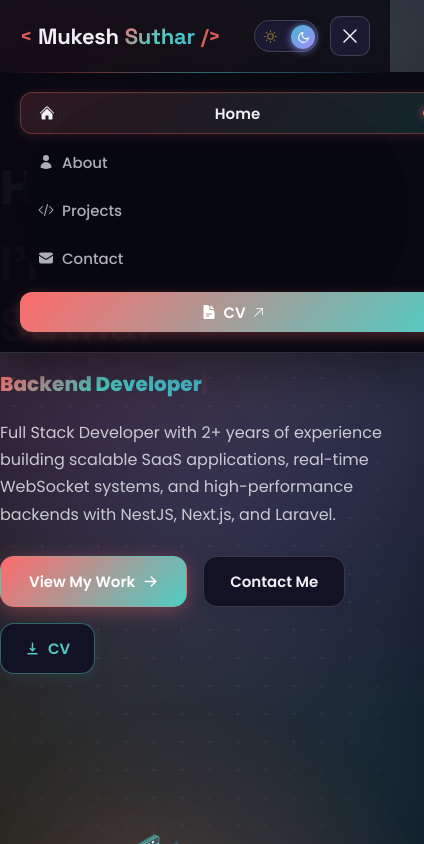
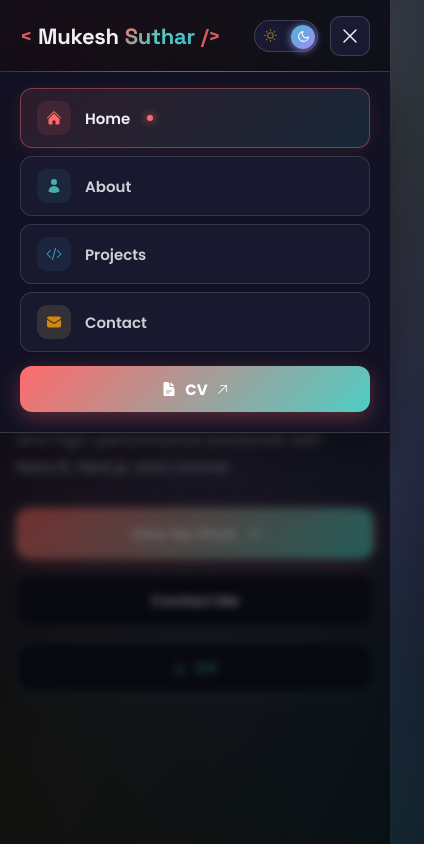
Before and after one commit to MukeshSuthar14/portfolio, a Next.js app: page / in a window 390 px wide. Both pictures are taken after a click on the button 350 px from the left and 36 px from the top of the page. Shown: the top 844 px of the page, 424 px wide, since content can reach past the window. Built offline with nearby package versions, Linux system fonts and the light colour scheme; no server answers.

Commit message:
Refactor styles for improved layout and responsiveness across sections, including About, Contact, Projects, and Not Found pages

```diff
--- a/app/about/page.tsx
+++ b/app/about/page.tsx
@@ -19,7 +19,7 @@ export default async function AboutPage() {
         { name: "Node.js", icon: <RiNodejsFill style={{ color: "#339933" }} /> },
         { name: "Laravel", icon: <FaLaravel style={{ color: "#FF2D20" }} /> },
         { name: "PHP", icon: <SiPhp style={{ color: "#777BB4" }} /> },
-        { name: "Socket.io", icon: <SiSocketdotio style={{ color: "#010101" }} /> },
+        { name: "Socket.io", icon: <SiSocketdotio style={{ color: "var(--background-invert-theme-color)" }} /> },
         { name: "WebSockets", icon: <FaServer style={{ color: "#4ECDC4" }} /> },
         { name: "REST APIs", icon: <FaCogs style={{ color: "#FFE66D" }} /> },
       ]
@@ -29,7 +29,7 @@ export default async function AboutPage() {
       icon: <FaLaptopCode style={{ color: "#4ECDC4" }} />,
       skills: [
         { name: "React.js", icon: <RiReactjsFill style={{ color: "#61DAFB" }} /> },
-        { name: "Next.js", icon: <RiNextjsFill style={{ color: "#ffffff" }} /> },
+        { name: "Next.js", icon: <RiNextjsFill style={{ color: "var(--background-invert-theme-color)" }} /> },
         { name: "TypeScript", icon: <BiLogoTypescript style={{ color: "#3178C6" }} /> },
         { name: "JavaScript", icon: <FaJs style={{ color: "#F7DF1E" }} /> },
       ]
@@ -52,7 +52,7 @@ export default async function AboutPage() {
         { name: "Docker", icon: <SiDocker style={{ color: "#2496ED" }} /> },
         { name: "Postman", icon: <SiPostman style={{ color: "#FF6C37" }} /> },
         { name: "VS Code", icon: <BiLogoVisualStudio style={{ color: "#007ACC" }} /> },
-        { name: "Vercel", icon: <IoLogoVercel style={{ color: "#ffffff" }} /> },
+        { name: "Vercel", icon: <IoLogoVercel style={{ color: "var(--background-invert-theme-color)" }} /> },
       ]
     }
   ];
--- a/app/client-layout.tsx
+++ b/app/client-layout.tsx
@@ -164,6 +164,13 @@ export default function ClientLayout({
                     </div>
                 </div>
             </header>
+            {isMobileMenuOpen && (
+                <div
+                    className="mobile-nav-backdrop"
+                    onClick={() => setIsMobileMenuOpen(false)}
+                    aria-hidden="true"
+                />
+            )}
             {children}
             <footer className="site-footer">
                 <div className="footer-container">
--- a/app/globals.css
+++ b/app/globals.css
@@ -30,6 +30,11 @@
   --card-shadow: 0 18px 45px rgba(0, 0, 0, 0.55), 0 2px 8px rgba(0, 0, 0, 0.35);
 }
 
+/* ===== Global Reset ===== */
+*, *::before, *::after {
+  box-sizing: border-box;
+}
+
 /* ===== Smooth transitions ===== */
 * {
   transition: background-color 0.3s ease, color 0.3s ease, border-color 0.3s ease;
@@ -565,30 +570,30 @@ body[data-theme="Light"]::after,
   color: var(--color-coral);
 }
 
-.btn-theme {
-  display: flex;
-  justify-content: center;
-  align-items: center;
-  width: 45px;
-  font-size: 30px;
-  border: 0;
-  border-radius: 50%;
-  background-color: transparent;
-  color: var(--background-theme-color);
-}
-
-.btn-theme:hover {
-  cursor: pointer;
-}
-
-.logo {
-  display: flex;
-  justify-content: center;
+/* Mobile Navigation Backdrop */
+.mobile-nav-backdrop {
+  position: fixed;
+  top: 72px;
+  left: 0;
+  right: 0;
+  bottom: 0;
+  background: rgba(0, 0, 0, 0.55);
+  backdrop-filter: blur(4px);
+  -webkit-backdrop-filter: blur(4px);
+  z-index: 9998;
+  animation: fadeInBackdrop 0.25s ease-out;
+}
+
+@keyframes fadeInBackdrop {
+  from { opacity: 0; }
+  to { opacity: 1; }
 }
 
 /* ===== Main Section ===== */
 .section {
-  padding: 0px 100px;
+  max-width: 1280px;
+  margin: 0 auto;
+  padding: 0 40px;
 }
 
 .container {
@@ -625,8 +630,12 @@ body[data-theme="Light"]::after,
 }
 
 .sub-text {
-  font-size: 20px;
-  margin: 0;
+  font-size: 48px;
+  font-weight: 700;
+  margin: 0 0 8px 0;
+  color: var(--background-invert-theme-color);
+  font-family: 'Space Grotesk', sans-serif;
+  letter-spacing: -0.5px;
 }
 
 .section .section-info .heading {
@@ -638,6 +647,27 @@ body[data-theme="Light"]::after,
   font-weight: 800;
   margin: 0;
   font-family: 'Space Grotesk', sans-serif;
+  letter-spacing: -0.5px;
+}
+
+.hero-typewriter-wrapper {
+  margin-top: 14px;
+  margin-bottom: 20px;
+}
+
+.hero-desc {
+  font-size: 16px;
+  line-height: 1.7;
+  opacity: 0.85;
+  max-width: 520px;
+  margin: 0 0 28px 0;
+}
+
+.hero-action-buttons {
+  display: flex;
+  gap: 16px;
+  flex-wrap: wrap;
+  align-items: center;
 }
 
 .section-images {
@@ -1024,107 +1054,9 @@ body[data-theme="Light"]::after,
   background-clip: text;
 }
 
-/* ===== Social Links ===== */
-.social-links {
-  margin-top: 30px;
-  display: flex;
-  gap: 8px;
-}
-
-.social-links a {
-  text-decoration: none;
-  text-align: center;
-  font-weight: bolder;
-  transition: all 0.3s ease;
-}
-
-.social-links > div {
-  display: flex;
-  justify-content: center;
-  align-items: center;
-  margin: 5px;
-  border-radius: 50%;
-  padding: 12px;
-  height: 44px;
-  width: 44px;
-  background: linear-gradient(135deg, rgba(255, 107, 107, 0.1), rgba(78, 205, 196, 0.1));
-  border: 1px solid rgba(255, 107, 107, 0.15);
-  transition: all 0.3s ease;
-  cursor: pointer;
-}
-
-.social-links > div a {
-  color: var(--background-invert-theme-color);
-}
-
-.social-links > div:nth-child(1):hover {
-  background: linear-gradient(135deg, #333, #555);
-  border-color: #333;
-  transform: translateY(-4px);
-  box-shadow: 0 8px 25px rgba(51, 51, 51, 0.3);
-}
-.social-links > div:nth-child(1):hover a { color: white; }
-
-.social-links > div:nth-child(2):hover {
-  background: linear-gradient(135deg, #1DA1F2, #0d8bd9);
-  border-color: #1DA1F2;
-  transform: translateY(-4px);
-  box-shadow: 0 8px 25px rgba(29, 161, 242, 0.3);
-}
-.social-links > div:nth-child(2):hover a { color: white; }
-
-.social-links > div:nth-child(3):hover {
-  background: linear-gradient(135deg, #0077B5, #005885);
-  border-color: #0077B5;
-  transform: translateY(-4px);
-  box-shadow: 0 8px 25px rgba(0, 119, 181, 0.3);
-}
-.social-links > div:nth-child(3):hover a { color: white; }
-
-.social-links > div:nth-child(4):hover {
-  background: linear-gradient(135deg, #E1306C, #F77737);
-  border-color: #E1306C;
-  transform: translateY(-4px);
-  box-shadow: 0 8px 25px rgba(225, 48, 108, 0.3);
-}
-.social-links > div:nth-child(4):hover a { color: white; }
-
-/* ===== Contact Section Global Styles ===== */
-/* ===== Contact Section ===== */
-/* Handled in app/contact/page.css */
-
-/* ===== Responsive - Mobile Home ===== */
-@media (max-width:768px) {
-  .container {
-    display: flex;
-    flex-direction: column;
-    min-height: auto;
-    padding-top: 100px;
-  }
-
-  .section-info {
-    width: 100%;
-    display: flex;
-    justify-content: center;
-    align-items: center;
-    margin: 0;
-    padding: 40px;
-
-    div {
-      width: 100%;
-      text-align: left;
-    }
-  }
-
-  .section-images {
-    margin: 40px auto;
-    width: 100%;
-    display: flex;
-    justify-content: center;
-  }
-}
-
-/* ===== Responsive - Mobile Nav ===== */
+
+
+/* ===== Responsive - Tablet & Mobile Nav + Hero ===== */
 @media (max-width: 900px) {
   .header-container {
     padding: 0 20px;
@@ -1151,6 +1083,11 @@ body[data-theme="Light"]::after,
     visibility: hidden;
     transition: transform 0.35s cubic-bezier(0.16, 1, 0.3, 1), opacity 0.3s ease, visibility 0.3s;
     box-shadow: 0 20px 40px rgba(0, 0, 0, 0.35);
+    max-height: calc(100vh - 72px);
+    overflow-y: auto;
+    background-color: var(--card-bg);
+    padding: 16px 20px 20px 20px;
+    z-index: 9999;
   }
 
   .header-nav.open {
@@ -1167,6 +1104,8 @@ body[data-theme="Light"]::after,
     background: transparent;
     border: none;
     padding: 0;
+    border-radius: 0;
+    box-shadow: none;
   }
 
   .nav-item,
@@ -1175,35 +1114,166 @@ body[data-theme="Light"]::after,
     margin: 0;
   }
 
-  .nav-item a,
+  .nav-item a {
+    display: flex;
+    align-items: center;
+    justify-content: flex-start;
+    gap: 14px;
+    width: 100%;
+    padding: 12px 16px;
+    font-size: 15px;
+    font-weight: 500;
+    border-radius: 12px;
+    background: var(--input-bg, rgba(255, 255, 255, 0.03));
+    border: 1px solid var(--card-border);
+    color: var(--background-invert-theme-color);
+    opacity: 0.85;
+    transition: all 0.25s ease;
+  }
+
+  .nav-item a .nav-icon {
+    display: flex;
+    align-items: center;
+    justify-content: center;
+    width: 34px;
+    height: 34px;
+    border-radius: 10px;
+    background: rgba(255, 107, 107, 0.08);
+    color: #FF6B6B;
+    flex-shrink: 0;
+    transition: all 0.25s ease;
+  }
+
+  .nav-item:nth-child(1) a .nav-icon { background: rgba(255, 107, 107, 0.1); color: #FF6B6B; }
+  .nav-item:nth-child(2) a .nav-icon { background: rgba(78, 205, 196, 0.1); color: #4ECDC4; }
+  .nav-item:nth-child(3) a .nav-icon { background: rgba(69, 183, 209, 0.1); color: #45B7D1; }
+  .nav-item:nth-child(4) a .nav-icon { background: rgba(255, 230, 109, 0.15); color: #F59E0B; }
+
+  .nav-item a .nav-label {
+    font-size: 15px;
+    font-weight: 600;
+    color: var(--background-invert-theme-color);
+  }
+
+  .nav-item a:hover {
+    opacity: 1;
+    background: var(--card-bg);
+    border-color: #FF6B6B;
+    transform: none;
+  }
+
+  .nav-item.active a {
+    opacity: 1;
+    font-weight: 600;
+    background: linear-gradient(135deg, rgba(255, 107, 107, 0.12), rgba(78, 205, 196, 0.12));
+    border: 1.5px solid rgba(255, 107, 107, 0.4);
+    box-shadow: 0 4px 15px rgba(255, 107, 107, 0.1);
+  }
+
+  .nav-item a .active-dot {
+    margin-left: auto;
+    width: 8px;
+    height: 8px;
+    background: #FF6B6B;
+    border-radius: 50%;
+    box-shadow: 0 0 10px #FF6B6B;
+    flex-shrink: 0;
+  }
+
   .nav-cv-btn {
+    display: flex;
+    align-items: center;
+    justify-content: center;
+    gap: 8px;
     width: 100%;
-    justify-content: flex-start;
-    padding: 12px 18px;
+    height: 46px;
+    margin-top: 6px;
+    padding: 0 20px;
     font-size: 15px;
+    font-weight: 700;
     border-radius: 12px;
-  }
-
-  .nav-item.active a {
-    justify-content: space-between;
-  }
-
-  .nav-cv-btn {
+    background: linear-gradient(135deg, #FF6B6B, #4ECDC4);
+    color: #ffffff !important;
+    box-shadow: 0 6px 20px rgba(255, 107, 107, 0.3);
+    border: none;
+    transition: all 0.25s ease;
+  }
+
+  /* Hero section collapses to single column at same breakpoint as nav */
+  .section {
+    padding: 0 20px;
+  }
+
+  .container {
+    display: flex;
+    flex-direction: column;
+    min-height: auto;
+    padding-top: 100px;
+  }
+
+  .section-info {
+    width: 100%;
+    display: flex;
     justify-content: center;
-    margin-top: 6px;
-  }
-
-  .copyright-section {
-    padding: 15px 20px;
-    z-index: 1;
-  }
-
+    align-items: center;
+    margin: 0;
+    padding: 20px 0;
+  }
+
+  .section-info > div {
+    width: 100%;
+    text-align: left;
+  }
+
+  .section-images {
+    margin: 20px auto;
+    width: 100%;
+    display: flex;
+    justify-content: center;
+  }
+
+  .section-images::before {
+    width: 280px;
+    height: 280px;
+  }
+
+  .section-images img {
+    width: 70%;
+  }
+}
+
+/* ===== Responsive - Small Mobile ===== */
+@media (max-width: 600px) {
   .section {
-    padding: 0;
-  }
-
-  .section-info {
-    padding: 0 20px;
+    padding: 0 16px;
+  }
+
+  .container {
+    padding-top: 85px;
+  }
+
+  .section-info .sub-text {
+    font-size: 32px !important;
+  }
+
+  .section .section-info .heading {
+    font-size: 34px;
+  }
+
+  .typing-container {
+    font-size: 19px;
+  }
+
+  .section-images::before {
+    width: 220px;
+    height: 220px;
+  }
+
+  .hero-btn-primary,
+  .hero-btn-secondary,
+  .hero-btn-outline {
+    width: 100%;
+    justify-content: center;
   }
 }
 
@@ -1344,8 +1414,9 @@ span, h1, p {
   display: grid;
   grid-template-columns: repeat(4, 1fr);
   gap: 20px;
-  margin: -40px 0 80px 0;
-  padding: 0 100px;
+  margin: -40px auto 80px auto;
+  padding: 0 40px;
+  max-width: 1280px;
 }
 
 .stat-card {
@@ -1386,7 +1457,9 @@ span, h1, p {
 
 /* Home Section Titles */
 .home-section {
-  padding: 60px 100px;
+  padding: 60px 40px;
+  max-width: 1280px;
+  margin: 0 auto;
 }
 
 .home-section-header {
@@ -1605,7 +1678,9 @@ span, h1, p {
 
 /* Home CTA Banner */
 .home-cta-section {
-  padding: 60px 100px 80px 100px;
+  padding: 60px 40px 80px 40px;
+  max-width: 1280px;
+  margin: 0 auto;
 }
 
 .home-cta-card {
@@ -1660,18 +1735,27 @@ span, h1, p {
 @media (max-width: 960px) {
   .home-stats-section {
     grid-template-columns: repeat(2, 1fr);
-    padding: 0 30px;
-    margin: 20px 0 60px 0;
+    padding: 0 24px;
+    margin-top: 20px;
+    margin-bottom: 60px;
   }
 
   .home-section,
   .home-cta-section {
-    padding: 40px 30px;
+    padding: 40px 24px;
   }
 
   .services-grid,
   .featured-projects-grid {
     grid-template-columns: 1fr;
+  }
+
+  .service-card {
+    padding: 24px;
+  }
+
+  .featured-project-card {
+    padding: 24px;
   }
 }
 
@@ -1701,7 +1785,9 @@ span, h1, p {
 
 /* ===== Connect / Find Me On Section ===== */
 .home-connect-section {
-  padding: 40px 100px 90px 100px;
+  padding: 40px 40px 90px 40px;
+  max-width: 1280px;
+  margin: 0 auto;
 }
 
 .home-connect-card {
@@ -1796,15 +1882,15 @@ span, h1, p {
 
 /* Individual Brand Glows */
 .social-pill-card.github:hover {
-  background: rgba(255, 255, 255, 0.08);
-  border-color: #ffffff;
+  background: var(--input-bg);
+  border-color: var(--background-invert-theme-color);
   transform: translateY(-4px);
-  box-shadow: 0 12px 28px rgba(255, 255, 255, 0.15);
+  box-shadow: 0 12px 28px rgba(0, 0, 0, 0.2);
 }
 .social-pill-card.github:hover .social-pill-icon {
-  background: #24292e;
-  color: #fff;
-  border-color: #fff;
+  background: var(--background-invert-theme-color);
+  color: var(--background-theme-color);
+  border-color: var(--background-invert-theme-color);
 }
 
 .social-pill-card.linkedin:hover {
@@ -1824,10 +1910,10 @@ span, h1, p {
 
 .social-pill-card.twitter:hover,
 .social-pill-card.x:hover {
-  background: rgba(255, 255, 255, 0.08);
+  background: var(--input-bg);
   border-color: var(--background-invert-theme-color);
   transform: translateY(-4px);
-  box-shadow: 0 12px 28px rgba(0, 0, 0, 0.35);
+  box-shadow: 0 12px 28px rgba(0, 0, 0, 0.2);
 }
 .social-pill-card.twitter:hover .social-pill-icon,
 .social-pill-card.x:hover .social-pill-icon {
--- a/app/page.tsx
+++ b/app/page.tsx
@@ -70,19 +70,19 @@ export default async function Home() {
                 <span className="pulse-dot"></span>
                 <span>Available for Full Stack & SaaS Roles</span>
               </div>
-              <h6 className="sub-text" style={{ fontSize: "48px", fontWeight: 700, margin: "0 0 8px 0" }}>
+              <h2 className="sub-text">
                 Hi, There! <span className="wave">👋🏻</span>
-              </h6>
-              <h5 className="heading">
+              </h2>
+              <h1 className="heading">
                 <span style={{ color: "var(--background-invert-theme-color)" }}>I&apos;M</span> Mukesh Suthar
-              </h5>
-              <div style={{ marginTop: "14px", marginBottom: "20px" }}>
+              </h1>
+              <div className="hero-typewriter-wrapper">
                 <Typewriter />
               </div>
-              <p style={{ fontSize: "16px", lineHeight: "1.7", opacity: 0.8, maxWidth: "520px", margin: "0 0 28px 0" }}>
+              <p className="hero-desc">
                 Full Stack Developer with 2+ years of experience building scalable SaaS applications, real-time WebSocket systems, and high-performance backends with NestJS, Next.js, and Laravel.
               </p>
-              <div style={{ display: "flex", gap: "16px", flexWrap: "wrap", alignItems: "center" }}>
+              <div className="hero-action-buttons">
                 <Link href="/project" className="hero-btn-primary">
                   View My Work <HiArrowRight />
                 </Link>
```
Also changed, not shown: app/about/page.css (+18 -7 lines), app/contact/page.css (+18 -9 lines), app/not-found.tsx (+52 -30 lines), app/project/page.css (+24 -7 lines).
